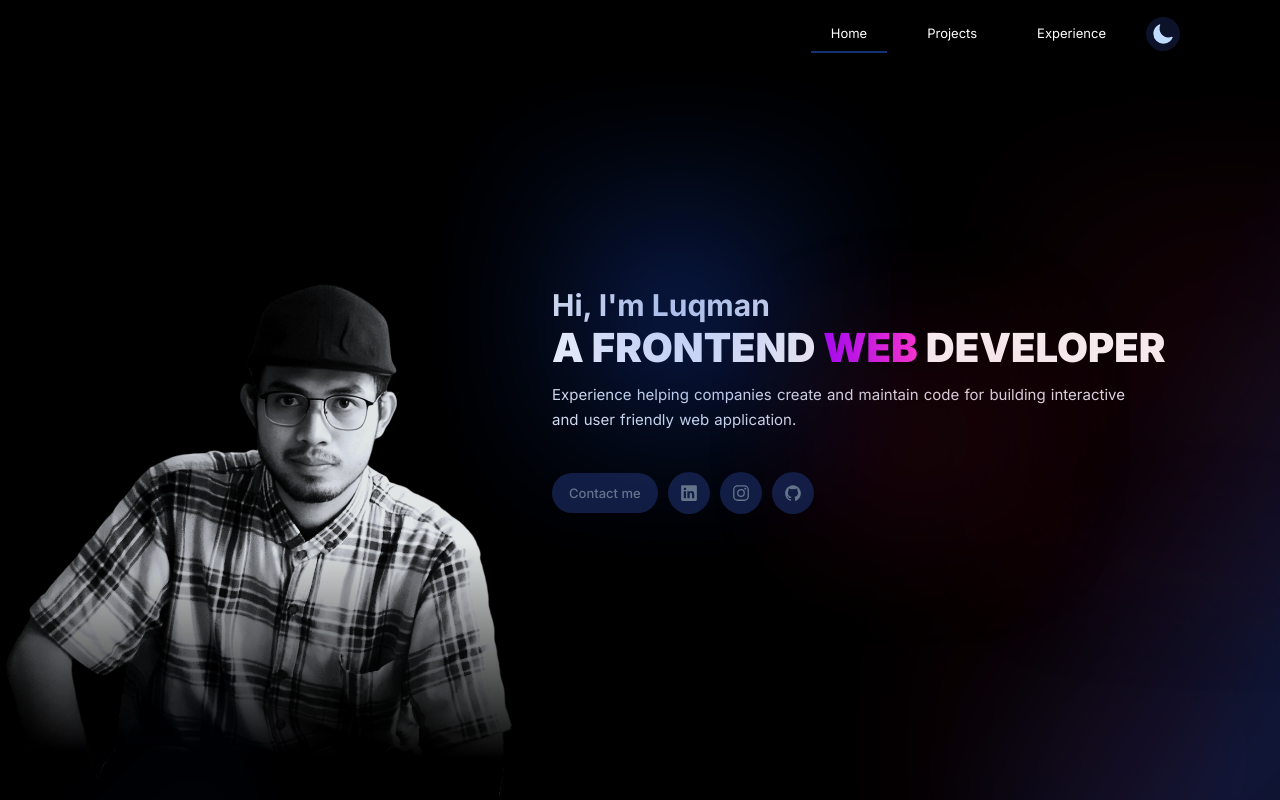
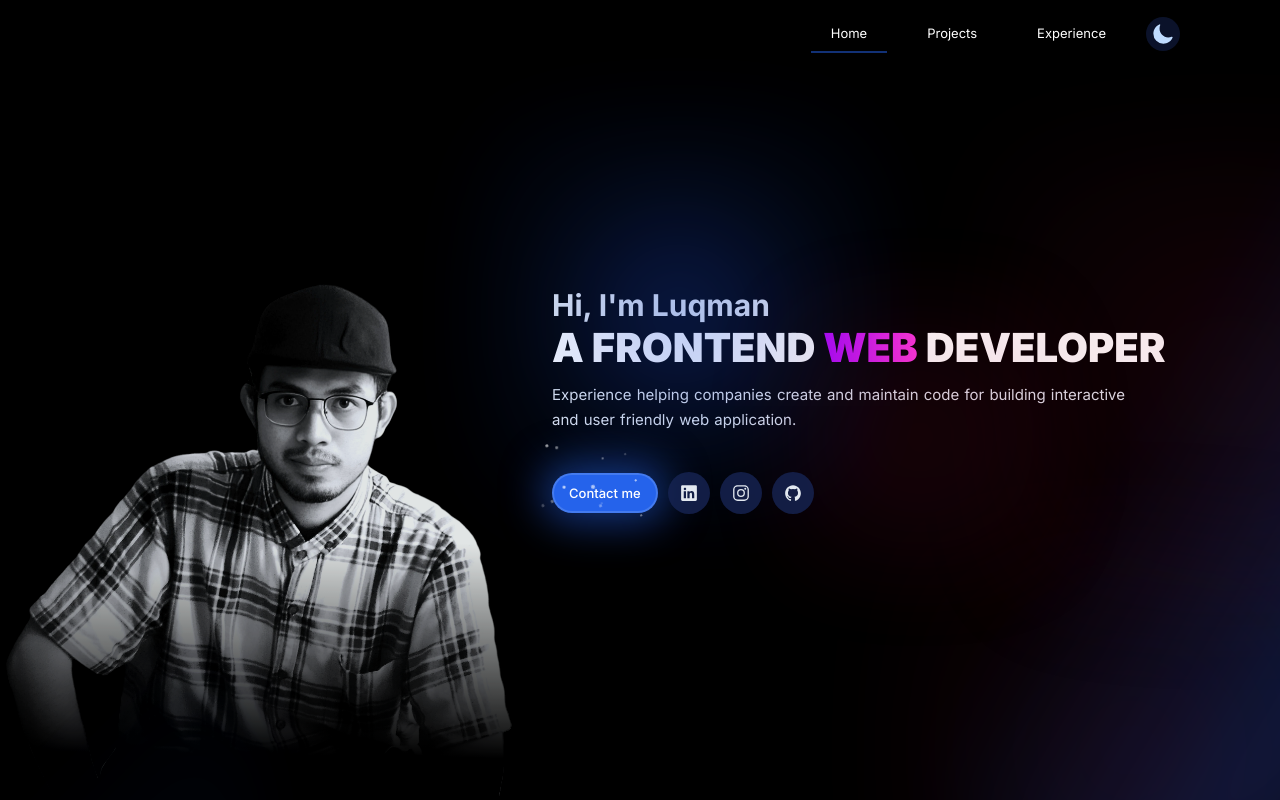
Before and after one commit to iamhkmid/altair-gamma, a React (Create React App) app: page /home in a window 1280 px wide. Built offline with nearby package versions, Linux system fonts and the light colour scheme.

Commit message:
update animation

```diff
--- a/src/components/Form/Button/Button.styled.tsx
+++ b/src/components/Form/Button/Button.styled.tsx
@@ -33,7 +33,7 @@ export const Particle = styled.div<TParticles>`
   border-radius: 100%;
   width: 2px;
   height: 2px;
-  background-color: ${({ theme }) => theme.colors?.text?.L5};
+  background-color: ${({ theme }) => theme.colors?.text.L5};
   width: calc(${({ $size }) => $size} * 7px);
   height: calc(${({ $size }) => $size} * 7px);
   top: calc(${({ $y }) => $y} * 1%);
@@ -51,9 +51,23 @@ export const Particle = styled.div<TParticles>`
   }
 `
 
+const animateButton = css`
+  ~.particles {
+      --active: 1;
+      --play-state: running;
+    }
+    background-color: ${({ theme }) => theme.colors?.primary.L3};
+    -webkit-box-shadow: 0px 0px 40px 10px ${({ theme }) => hexToRgbA(theme.colors?.primary.L3, 0.5)};
+    -moz-box-shadow: 0px 0px 40px 10px ${({ theme }) => hexToRgbA(theme.colors?.primary.L3, 0.5)};
+    box-shadow: 0px 0px 40px 10px ${({ theme }) => hexToRgbA(theme.colors?.primary.L3, 0.5)};
+    color: ${hexToRgbA('#ffffff', 1)};
+    border: 2px solid ${({ theme }) => hexToRgbA(theme.colors?.primary.L4, 0.2)};
+`
+
 interface TButton {
   $fullWidth: boolean
   $isIcon: boolean
+  $playAnimationOnMobile: boolean
 }
 
 export const ButtonStyled = styled.button<TButton>`
@@ -64,24 +78,35 @@ export const ButtonStyled = styled.button<TButton>`
   align-items: center;
   justify-content: center;
   border-radius: 25px;
-  box-shadow: 0px 6px 6px ${({ theme }) => theme.colors?.primary?.L3} 10;
+  box-shadow: 0px 6px 6px ${({ theme }) => theme.colors?.primary.L3} 10;
   box-sizing: border-box;
   cursor: pointer;
   font-weight: 400;
   font-size: 12px;
   margin: 0;
   padding: 8px 12px;
-  width: ${(props) => (props.$fullWidth ? '100%' : 'auto')};
+  width: ${({ $fullWidth }) => ($fullWidth ? '100%' : 'auto')};
 
   ${({ $isIcon }) => $isIcon && css`
     padding: 10px;
     border-radius: 100%;
   `};
 
-  &:hover ~.particles{
-    --active: 1;
-    --play-state: running;
+  @media (hover: hover) {
+    &:hover {
+      ${animateButton};
+    }
   }
+
+  @media (hover: none) {
+    color: ${({ theme }) => theme.colors?.text.L4};
+    ${({ $playAnimationOnMobile }) => $playAnimationOnMobile ? animateButton : css`
+      &:hover {
+        ${animateButton};
+      }
+    `};
+  }
+
 
   @media screen and (min-width: ${({ theme }) => theme.breakpoint?.sm}px){
     font-weight: 500;
@@ -93,20 +118,12 @@ export const ButtonStyled = styled.button<TButton>`
     font-size: 15px;
   }
 
-  background-color: ${({ theme }) => hexToRgbA(theme.variant === 'dark' ? theme.colors?.primary?.L1 : theme.colors?.primary?.L2, 0.8)};
-  color: ${({ theme }) => theme.colors?.text?.L3};
+  background-color: ${({ theme }) => hexToRgbA(theme.variant === 'dark' ? theme.colors?.primary.L1 : theme.colors?.primary.L2, 0.8)};
+  color: ${({ theme }) => theme.colors?.text.L3};
   border: 2px solid transparent;
 
-  &:hover {
-  background-color: ${({ theme }) => theme.colors?.primary?.L3};
-  -webkit-box-shadow: 0px 0px 40px 10px ${({ theme }) => hexToRgbA(theme.colors?.primary?.L3, 0.5)};
-  -moz-box-shadow: 0px 0px 40px 10px ${({ theme }) => hexToRgbA(theme.colors?.primary?.L3, 0.5)};
-  box-shadow: 0px 0px 40px 10px ${({ theme }) => hexToRgbA(theme.colors?.primary?.L3, 0.5)};
-  color: ${hexToRgbA('#ffffff', 1)};
-  border: 2px solid ${({ theme }) => hexToRgbA(theme.colors?.primary?.L4, 0.2)};
-  }
   &:disabled {
-    background-color: ${({ theme }) => theme.colors?.text?.L2};
+    background-color: ${({ theme }) => theme.colors?.text.L2};
     cursor: not-allowed;
   }
 
--- a/src/components/Form/Button/Button.types.ts
+++ b/src/components/Form/Button/Button.types.ts
@@ -8,6 +8,7 @@ export type ButtonProps = React.HTMLAttributes<HTMLButtonElement> & {
   fullWidth?: boolean
   disabled?: boolean
   particles?: number
+  playAnimationOnMobile?: boolean
 }
 
 export interface TParticle {
--- a/src/components/Form/Button/index.tsx
+++ b/src/components/Form/Button/index.tsx
@@ -31,6 +31,7 @@ const Button = React.forwardRef<Partial<HTMLButtonElement>, ButtonProps>((props,
         $fullWidth={!!fullWidth}
         $isIcon={variant === 'icon'}
         ref={currRef}
+        $playAnimationOnMobile={props.playAnimationOnMobile!}
         className={`AltairButton-root ${variant} ${className}`}
       >
       </ButtonStyled>
@@ -59,7 +60,8 @@ Button.defaultProps = {
   fullWidth: false,
   variant: 'text',
   type: 'button',
-  particles: 5
+  particles: 5,
+  playAnimationOnMobile: false
 }
 
 export default Button
--- a/src/components/GlowBg/index.tsx
+++ b/src/components/GlowBg/index.tsx
@@ -32,7 +32,7 @@ const GlowBgStyled = styled.div`
       to bottom right,
       rgba(1, 65, 255, 0),
       rgba(1, 65, 255, 0),
-      ${({ theme }) => hexToRgbA(theme.colors.primary?.L3, 0.5)}
+      ${({ theme }) => hexToRgbA(theme.colors.primary.L3, 0.5)}
     );
     border-radius: 50%;
     width: 600px;
@@ -50,7 +50,7 @@ const GlowBgStyled = styled.div`
     position: absolute;
     filter: blur(45px);
     transform: translateZ(0);
-    background: radial-gradient(${({ theme }) => hexToRgbA(theme.colors.rose?.L9, 0.2)}, rgba(1, 65, 255, 0));
+    background: radial-gradient(${({ theme }) => hexToRgbA(theme.colors.rose.L9, 0.2)}, rgba(1, 65, 255, 0));
     width: 500px;
     height: 500px;
     animation: animate2 10s infinite;
--- a/src/components/ImageViewer/index.tsx
+++ b/src/components/ImageViewer/index.tsx
@@ -80,7 +80,7 @@ const Main = styled(motion.div)`
   top: 0;
   width: 100vw;
   height: 100vh;
-  background-color: ${({ theme }) => hexToRgbA(theme.colors.slate?.L11, 0.9)};
+  background-color: ${({ theme }) => hexToRgbA(theme.colors.slate.L11, 0.9)};
   z-index: 1000;
 
   -webkit-user-select: none; /* Safari */
@@ -111,12 +111,12 @@ const Main = styled(motion.div)`
       cursor: pointer;
       padding: 2px;
       &:hover {
-        background-color: ${({ theme }) => hexToRgbA(theme.colors.rose?.L8, 0.5)};
+        background-color: ${({ theme }) => hexToRgbA(theme.colors.rose.L8, 0.5)};
       }
       transition: 0.3s all ease-in-out;
       > svg {
         width: min(30px, 30px);
-        color: ${({ theme }) => theme.colors.slate?.L2};
+        color: ${({ theme }) => theme.colors.slate.L2};
       }
     }
   }
@@ -140,12 +140,12 @@ const Main = styled(motion.div)`
       padding: 5px;
       cursor: pointer;
       &:hover {
-        background-color: ${({ theme }) => hexToRgbA(theme.colors.primary?.L2, 0.5)};
+        background-color: ${({ theme }) => hexToRgbA(theme.colors.primary.L2, 0.5)};
       }
       transition: 0.3s all ease-in-out;
       > svg {
         width: 30px;
-        color: ${({ theme }) => theme.colors.slate?.L2};
+        color: ${({ theme }) => theme.colors.slate.L2};
       }
     }
   }
@@ -185,12 +185,12 @@ const Main = styled(motion.div)`
         width: 100%;
         height: 5px;
         border-radius: 3px;
-        background-color: ${({ theme }) => hexToRgbA(theme.colors.primary?.L2, 0.5)};
+        background-color: ${({ theme }) => hexToRgbA(theme.colors.primary.L2, 0.5)};
         > div {
           width: 100%;
           height: 5px;
           border-radius: 3px;
-          background-color: ${({ theme }) => hexToRgbA(theme.colors.primary?.L3, 0.7)};
+          background-color: ${({ theme }) => hexToRgbA(theme.colors.primary.L3, 0.7)};
         }
       }
     }
--- a/src/components/Loading/Shimmer.tsx
+++ b/src/components/Loading/Shimmer.tsx
@@ -26,12 +26,12 @@ const Main = styled.div`
   );
   background-image: -webkit-linear-gradient(
     left,
-    ${({ theme }) => hexToRgbA(theme.colors.text?.L3, 0.01)} 0%,
-    ${({ theme }) => hexToRgbA(theme.colors.text?.L3, 0.1)} 20%,
-    ${({ theme }) => hexToRgbA(theme.colors.text?.L3, 0.3)} 40%,
-    ${({ theme }) => hexToRgbA(theme.colors.text?.L3, 0.3)} 60%,
-    ${({ theme }) => hexToRgbA(theme.colors.text?.L3, 0.1)} 70%,
-    ${({ theme }) => hexToRgbA(theme.colors.text?.L3, 0.01)} 100%
+    ${({ theme }) => hexToRgbA(theme.colors.text.L3, 0.01)} 0%,
+    ${({ theme }) => hexToRgbA(theme.colors.text.L3, 0.1)} 20%,
+    ${({ theme }) => hexToRgbA(theme.colors.text.L3, 0.3)} 40%,
+    ${({ theme }) => hexToRgbA(theme.colors.text.L3, 0.3)} 60%,
+    ${({ theme }) => hexToRgbA(theme.colors.text.L3, 0.1)} 70%,
+    ${({ theme }) => hexToRgbA(theme.colors.text.L3, 0.01)} 100%
   );
   background-repeat: no-repeat;
   background-size: 800px 100%;
--- a/src/components/Menu/index.tsx
+++ b/src/components/Menu/index.tsx
@@ -12,12 +12,14 @@ const Menu = () => {
   const location = useLocation()
   const { menu } = useLoaderData() as TRootLoaderData
   const [activeMenu, setActiveMenu] = React.useState(false)
-  const ref = React.useRef<HTMLUListElement>(null)
+  const refButton = React.useRef<HTMLDivElement>(null)
+  const refContent = React.useRef<HTMLUListElement>(null)
 
   React.useEffect(() => {
     const listener = (event: any) => {
-      if (((ref?.current) == null) || ref?.current?.contains(event.target)) return
-      setActiveMenu(false)
+      if ([refButton, refContent].every((ref) => {
+        return ref?.current !== null && !ref.current.contains(event.target)
+      })) setActiveMenu(false)
     }
     document.addEventListener('mousedown', listener)
     document.addEventListener('touchstart', listener)
@@ -27,7 +29,7 @@ const Menu = () => {
       document.removeEventListener('touchstart', listener)
       document.addEventListener('keyup', listener)
     }
-  }, [ref])
+  }, [refButton, refContent])
 
   const linkClass = (args: TLinkClass) => {
     return args.isActive ? 'active' : args.isPending ? 'pending' : ''
@@ -53,12 +55,12 @@ const Menu = () => {
         </AnimatePresence>
       </div>
       <div className="mobile-menu">
-        <motion.div className="mobile-menu-toggle" onClick={() => { setActiveMenu((prev) => !prev) }}>
+        <motion.div ref={refButton} className="mobile-menu-toggle" onClick={() => { setActiveMenu((prev) => !prev) }}>
           <MenuIcon />
         </motion.div>
         <AnimatePresence>
           {activeMenu && (
-            <motion.ul ref={ref} className="mobile-menu-content" variants={mbToggleVariants} initial="hidden" animate="show" exit="hidden">
+            <motion.ul ref={refContent} className="mobile-menu-content" variants={mbToggleVariants} initial="hidden" animate="show" exit="hidden">
               {menu.map((value) => (
                 <li key={value.key}>
                   <NavLink
--- a/src/components/OverviewCard/index.tsx
+++ b/src/components/OverviewCard/index.tsx
@@ -67,7 +67,7 @@ const OverviewCard: React.FC = () => {
           <div className="action">
             {overviewData.action.map((button, idx) => (
               <motion.div initial={{ opacity: 0, x: -20 }} animate={{ opacity: 1, x: 0 }} transition={{ delay: 0.5 * idx, duration: 0.7 }} key={button.key}>
-                <Button variant={button.variant} className={button.variant === 'icon' ? 'icon' : ''} onClick={() => { onClickAction(button.url) }} particles={button.particles} key={button.key}>{button.variant === 'text' ? button.label : button.icon}</Button>
+                <Button variant={button.variant} playAnimationOnMobile={button.animation} className={button.variant === 'icon' ? 'icon' : ''} onClick={() => { onClickAction(button.url) }} particles={button.particles} key={button.key}>{button.variant === 'text' ? button.label : button.icon}</Button>
               </motion.div>
             ))}
           </div>
@@ -90,13 +90,13 @@ const GlowText = styled.span<TGlowText>`
     @property --a {
         syntax: '<color>';
         inherits: false;
-        initial-value: ${theme.colors.text?.L5};
+        initial-value: ${theme.colors.text.L5};
     }
 
     @property --b {
         syntax: '<color>';
         inherits: false;
-        initial-value: ${theme.colors.text?.L5};
+        initial-value: ${theme.colors.text.L5};
     }
   `}
   transition: --a 0.5s, --b 0.5s;
@@ -109,8 +109,8 @@ const GlowText = styled.span<TGlowText>`
     --b: ${textColors[$idx][1]};
   `}
   ${({ $active, theme }) => !$active && css`
-    --a: ${theme.colors.text?.L5};
-    --b: ${theme.colors.text?.L5};
+    --a: ${theme.colors.text.L5};
+    --b: ${theme.colors.text.L5};
   `}
 `
 
@@ -145,7 +145,7 @@ const OverviewCardStyled = styled.div`
         to bottom right,
         rgba(1, 65, 255, 0),
         rgba(1, 65, 255, 0),
-        ${({ theme }) => hexToRgbA(theme.colors.primary?.L3, 0.5)}
+        ${({ theme }) => hexToRgbA(theme.colors.primary.L3, 0.5)}
       );
       border-radius: 50%;
       width: 100%;
@@ -235,7 +235,7 @@ const OverviewCardStyled = styled.div`
     }
   }
   .text1 {
-    color: ${({ theme }) => theme.colors.text?.L4};
+    color: ${({ theme }) => theme.colors.text.L4};
     font-size: 15px;
     font-weight: 700;
     margin: 0;
@@ -271,7 +271,7 @@ const OverviewCardStyled = styled.div`
     }
   }
   .description {
-    color: ${({ theme }) => theme.colors.text?.L4};
+    color: ${({ theme }) => theme.colors.text.L4};
     font-size: 10px;
     font-weight: 400;
     margin: 0;
@@ -312,7 +312,7 @@ const OverviewCardStyled = styled.div`
     position: absolute;
     filter: blur(45px);
     transform: translateZ(0);
-    background: radial-gradient(${({ theme }) => hexToRgbA(theme.colors.rose?.L9, 0.25)}, rgba(1, 65, 255, 0));
+    background: radial-gradient(${({ theme }) => hexToRgbA(theme.colors.rose.L9, 0.25)}, rgba(1, 65, 255, 0));
     width: 500px;
     height: 500px;
     z-index: 2;
@@ -325,7 +325,7 @@ const OverviewCardStyled = styled.div`
     top: 0%;
     position: absolute;
     filter: blur(45px);
-    background: radial-gradient(${({ theme }) => hexToRgbA(theme.colors.rose?.L9, 0.2)}, rgba(1, 65, 255, 0));
+    background: radial-gradient(${({ theme }) => hexToRgbA(theme.colors.rose.L9, 0.2)}, rgba(1, 65, 255, 0));
     width: 300px;
     height: 300px;
     z-index: 2;
--- a/src/utils/constants/overview.tsx
+++ b/src/utils/constants/overview.tsx
@@ -13,6 +13,7 @@ interface TOverviewData {
     label: string
     url: string
     particles: number
+    animation?: boolean
   } |
   {
     key: string
@@ -21,6 +22,7 @@ interface TOverviewData {
     url: string
     icon: React.ReactElement
     particles: number
+    animation?: boolean
   }>
 }
 
@@ -34,7 +36,8 @@ export const overviewData: TOverviewData = {
       variant: 'text',
       label: 'Contact me',
       url: 'https://wa.link/i42azx',
-      particles: 15
+      particles: 15,
+      animation: true
     },
     {
       key: '2',
```
Also changed, not shown: src/components/Menu/MenuStyled.tsx (+10 -10 lines), src/components/ThemeButton/index.tsx (+8 -8 lines), src/containers/Project/index.tsx (+11 -11 lines).
